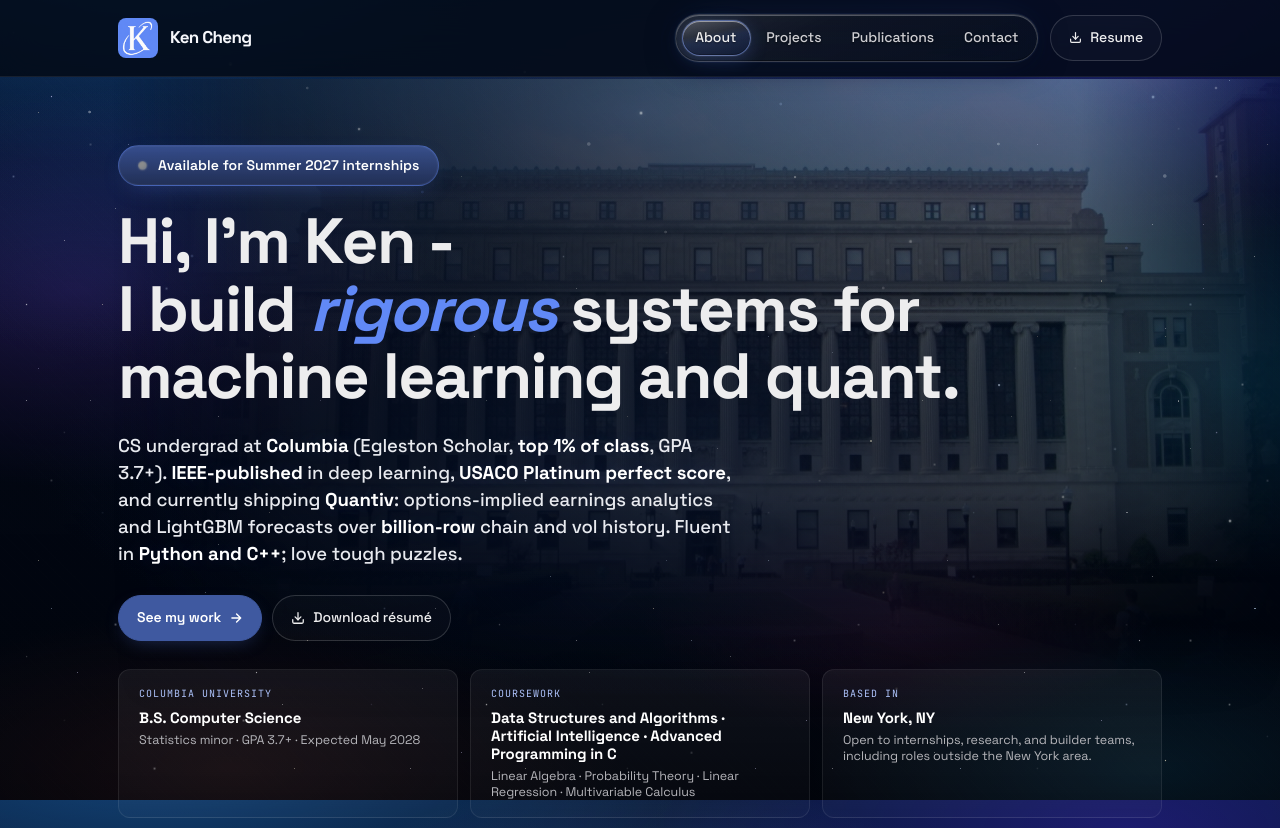
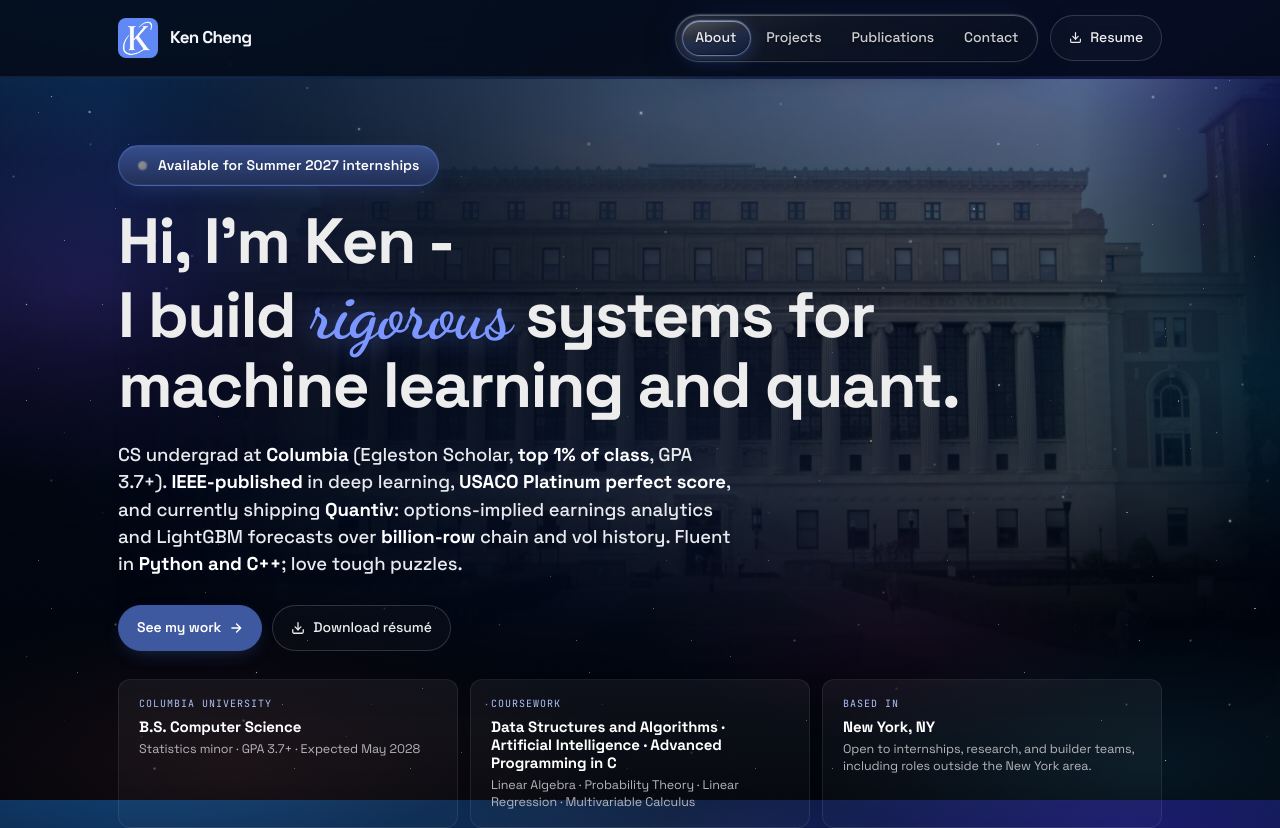
Before and after one commit to kenchengkc/personal-website, a Next.js app: page / in a window 1280 px wide. Shown: the top 828 px of the page. Built offline with nearby package versions, Linux system fonts and the light colour scheme.

Commit message:
Update globals.css to enhance v2-hero-title and v2-work-metric styles, including new font properties, color adjustments, and layout improvements. Import Dancing Script font in layout.tsx for better typography in hero accent elements.

```diff
--- a/app/globals.css
+++ b/app/globals.css
@@ -956,9 +956,16 @@ button { font: inherit; cursor: pointer; }
   letter-spacing: -0.025em;
   margin: 22px 0 0;
 }
-.v2-hero-title em {
-  font-style: italic;
-  font-weight: 800;
+.v2-hero-title .v2-hero-accent-word {
+  font-family: var(--font-hero-accent), "Brush Script MT", "Segoe Script", cursive;
+  font-weight: 700;
+  font-style: normal;
+  font-size: 1.14em;
+  letter-spacing: -0.02em;
+  color: #7b96ff;
+  text-shadow:
+    0 0 28px rgba(123, 150, 255, 0.45),
+    0 2px 0 rgba(0, 0, 0, 0.25);
 }
 .v2-hero-sub {
   margin-top: 22px;
@@ -1038,10 +1045,6 @@ button { font: inherit; cursor: pointer; }
 .v2-pill--focus {
   border-color: color-mix(in srgb, var(--color-accent-bright) 70%, rgba(255, 255, 255, 0.22));
   color: var(--color-accent-bright);
-}
-.v2-hero-accent-word {
-  color: var(--color-accent-bright);
-  font-style: italic;
 }
 
 /* The "racing line" that bleeds across the section with the car perched on it */
@@ -2135,13 +2138,14 @@ button { font: inherit; cursor: pointer; }
 }
 .v2-work-metrics {
   display: grid;
-  grid-template-columns: repeat(3, minmax(0, 1fr));
+  grid-template-columns: repeat(3, minmax(min(148px, 100%), 1fr));
   gap: 14px 16px;
 }
 .v2-work-metric {
   min-width: 0;
   min-height: 92px;
   padding: 16px;
+  overflow: visible;
   border: 1px solid
     color-mix(in srgb, var(--color-accent-bright) 34%, var(--color-border));
   border-radius: 12px;
@@ -2154,17 +2158,19 @@ button { font: inherit; cursor: pointer; }
   display: flex;
   flex-direction: column;
   justify-content: center;
+  align-items: flex-start;
   gap: 10px;
 }
 .v2-work-metric-v {
   font-family: var(--font-sans);
   font-weight: 800;
-  font-size: clamp(24px, 2.4vw, 30px);
-  line-height: 1;
+  font-size: clamp(19px, 1.85vw, 27px);
+  line-height: 1.05;
   color: var(--color-accent-text);
-  letter-spacing: -0.035em;
+  letter-spacing: -0.02em;
   white-space: nowrap;
   font-variant-numeric: tabular-nums;
+  overflow: visible;
 }
 .v2-work-metric-v--white {
   color: #fff;
@@ -2200,6 +2206,8 @@ button { font: inherit; cursor: pointer; }
   filter: drop-shadow(0 1px 0 rgba(70, 48, 0, 0.6))
     drop-shadow(0 0 12px rgba(255, 200, 70, 0.45));
   animation: goldShine 3.6s ease-in-out infinite;
+  padding-right: 0.12em;
+  letter-spacing: -0.015em;
 }
 @keyframes goldShine {
   0%, 100% { background-position: 0% 50%; }
@@ -2228,6 +2236,8 @@ button { font: inherit; cursor: pointer; }
   filter: drop-shadow(0 1px 0 rgba(20, 28, 44, 0.75))
     drop-shadow(0 0 14px rgba(180, 210, 255, 0.42));
   animation: platinumShine 3.6s ease-in-out infinite;
+  padding-right: 0.12em;
+  letter-spacing: -0.015em;
 }
 @keyframes platinumShine {
   0%, 100% { background-position: 0% 50%; }
--- a/app/layout.tsx
+++ b/app/layout.tsx
@@ -1,5 +1,5 @@
 import type { Metadata } from "next";
-import { JetBrains_Mono, Space_Grotesk } from "next/font/google";
+import { Dancing_Script, JetBrains_Mono, Space_Grotesk } from "next/font/google";
 import "./globals.css";
 import { LightsOutIntro } from "@/components/intro/LightsOutIntro";
 import { Starfield } from "@/components/sections/Starfield";
@@ -10,6 +10,13 @@ const spaceGrotesk = Space_Grotesk({
   subsets: ["latin"],
   weight: ["400", "500", "600", "700"],
   variable: "--font-sans",
+  display: "swap",
+});
+
+const dancingScript = Dancing_Script({
+  subsets: ["latin"],
+  weight: ["700"],
+  variable: "--font-hero-accent",
   display: "swap",
 });
 
@@ -46,7 +53,7 @@ export default function RootLayout({
   return (
     <html
       lang="en"
-      className={`${spaceGrotesk.variable} ${jetbrains.variable}`}
+      className={`${spaceGrotesk.variable} ${jetbrains.variable} ${dancingScript.variable}`}
     >
       <body>
         <div className="v2-bg-carbon" aria-hidden />
```
